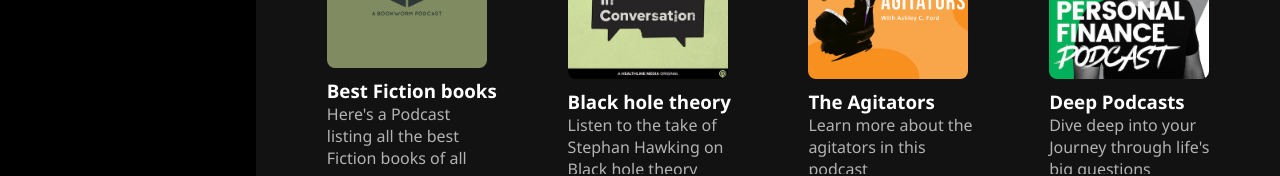
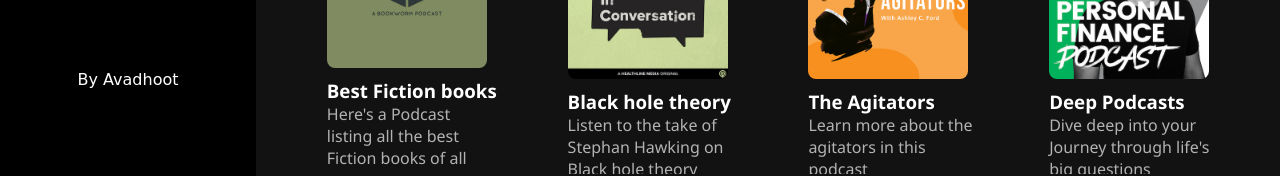
Before and after one commit to AvadhootSmart/Av_SpotifyClone, a plain HTML site: page index.html in a window 1280 px wide. Shown: the part 642-818 px from the top of the page. Drawn offline with Linux system fonts and the light colour scheme.

Commit message:
Watermark update

```diff
--- a/Css/style.css
+++ b/Css/style.css
@@ -16,7 +16,17 @@ section {
     width: 100vw;
     height: auto;
 }
+.footer{
+    position: sticky;
+    margin-top: 215px;
+    /* background-color: red; */
+    width: 20vw;
+    text-align: center;
+    font-family:cursive;
 
+
+
+}
 .main {
     display: flex;
     flex-direction: column;
--- a/index.html
+++ b/index.html
@@ -43,6 +43,7 @@
                     </li>
                 </ul>
 
+                <p class="footer"> By Avadhoot</p>
             </nav>
         </div>
 
@@ -180,6 +181,7 @@
 
 
 
+
     </section>
 
 
```
